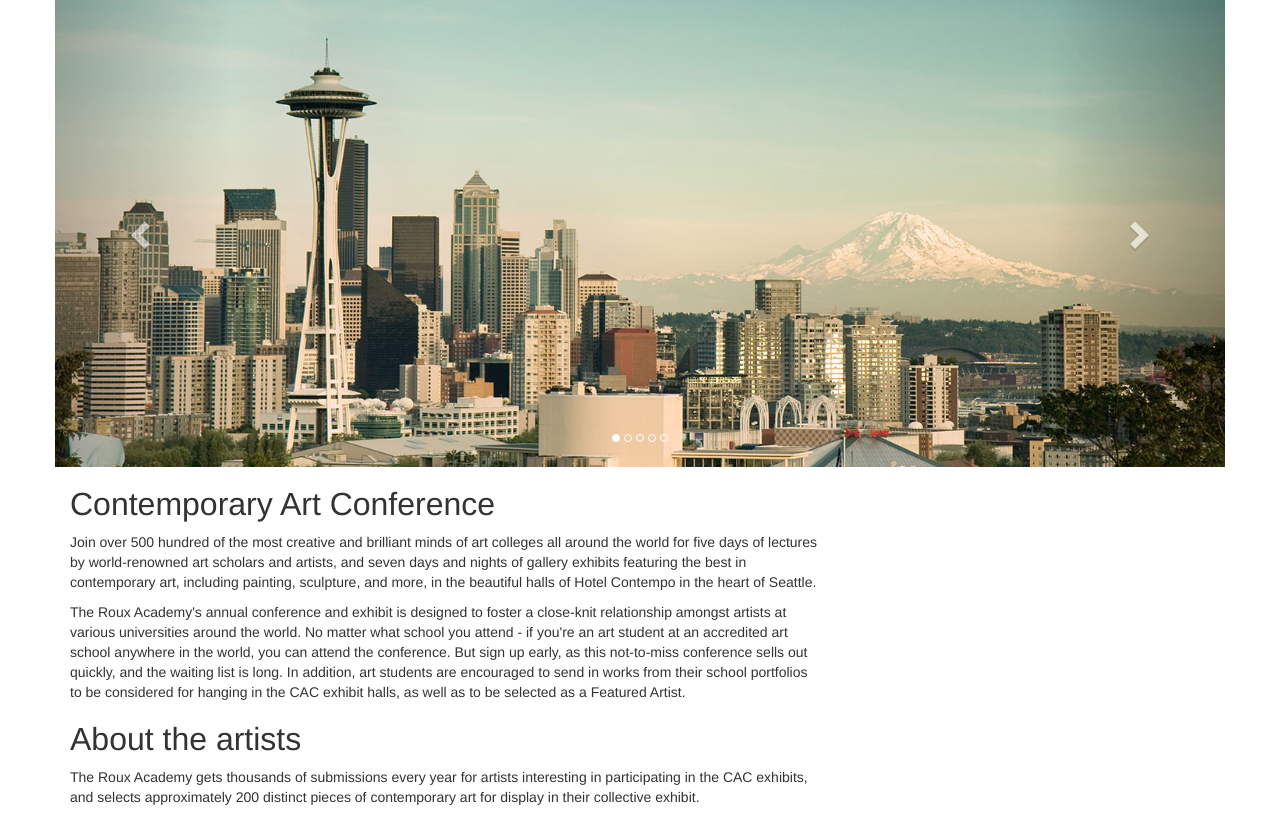
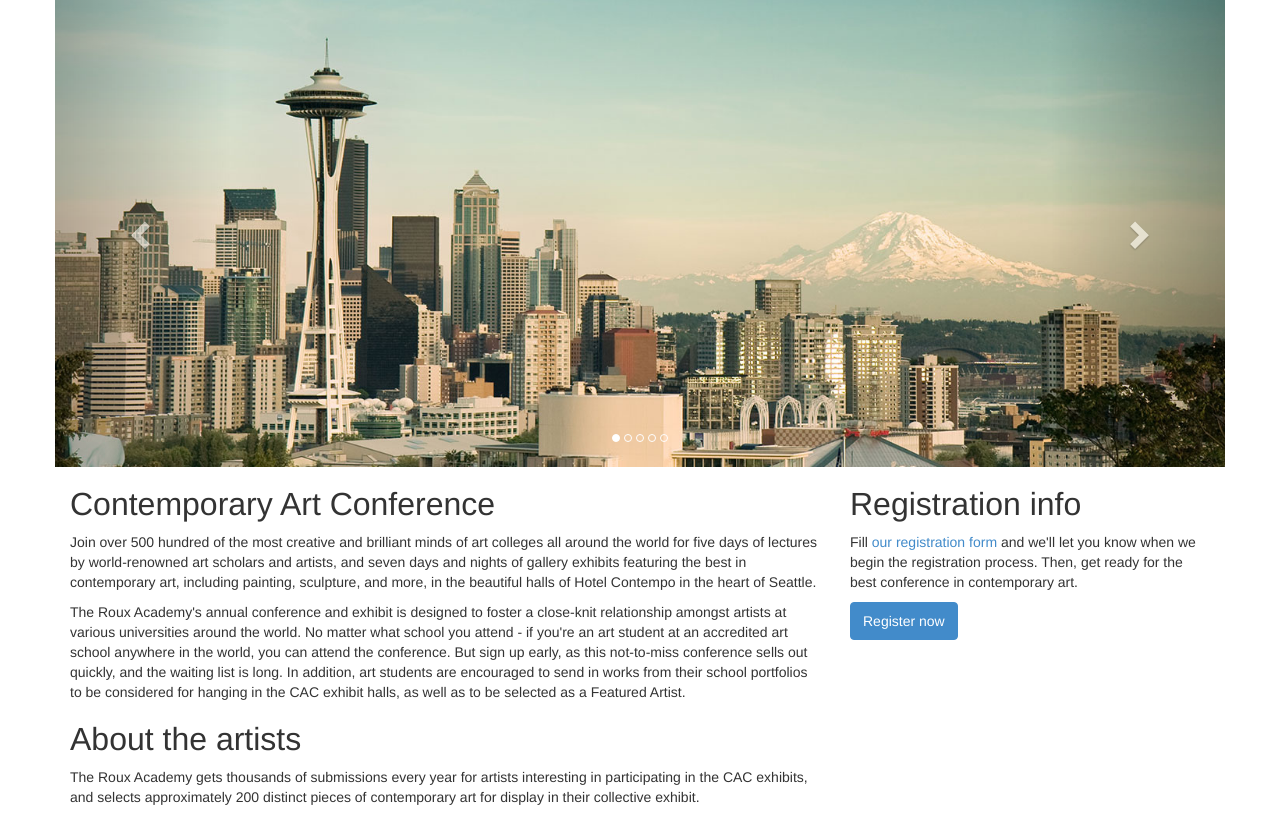
Before and after one commit to khuonggau/demo-template, a PHP site: page / in a window 1280 px wide. Shown: the part 184-1001 px from the top of the page. Run offline with PHP 8.4, Linux system fonts and the light colour scheme.

Commit message:
adding sidebar layout

```diff
--- /dev/null
+++ b/_/components/php/aside-register.php
@@ -0,0 +1,5 @@
+<aside class="register">
+	<h2>Registration info</h2>
+	<p>Fill <a href="register.php">our registration form</a> and we'll let you know when we begin the registration process. Then, get ready for the best conference in contemporary art.</p>
+	<a href="register.php" class="btn btn-primary">Register now</a></p>
+</aside>
--- a/index.php
+++ b/index.php
@@ -18,7 +18,7 @@
           <?php include "_/components/php/article-aboutthevenue.php"; ?>
         </section><!-- main -->
         <section class="sidebar col col-lg-4">
-
+          <?php include "_/components/php/aside-register.php"; ?>
         </section><!-- sidebar -->
       </div><!-- content -->
       <?php include "_/components/php/footer.php"; ?>
```
